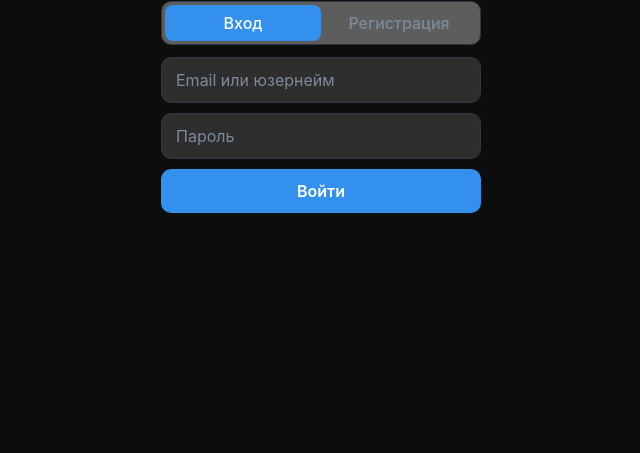
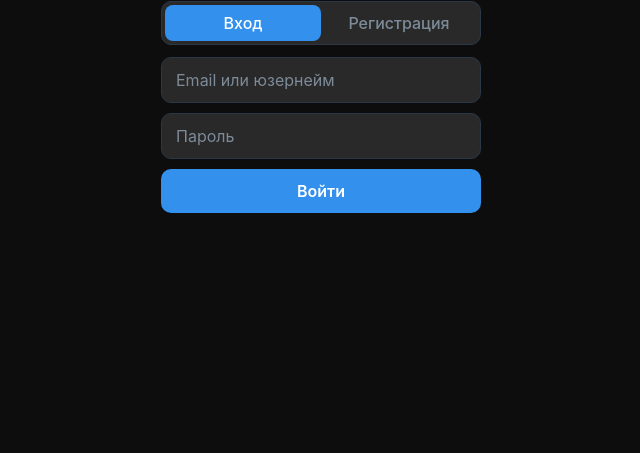
Before and after one commit to sashafystykan-web/hush, a website: page public/index.html in a window 1280 px wide. Shown: the part 347-800 px from the top of the page, without its empty margins (319-959 px from the left). Drawn offline with nearby package versions, Linux system fonts and the light colour scheme.

Commit message:
Update style.css

```diff
--- a/public/style.css
+++ b/public/style.css
@@ -6,8 +6,8 @@
 
 :root {
   --bg: #0d0d0d;
-  --bg-panel: #5d5d5d;
-  --bg-elevated: #2e2e2e;
+  --bg-panel: #292929;
+  --bg-elevated: #292929;
   --border: #2b3947;
   --text: #e6ebf0;
   --text-dim: #7d8b99;
```
